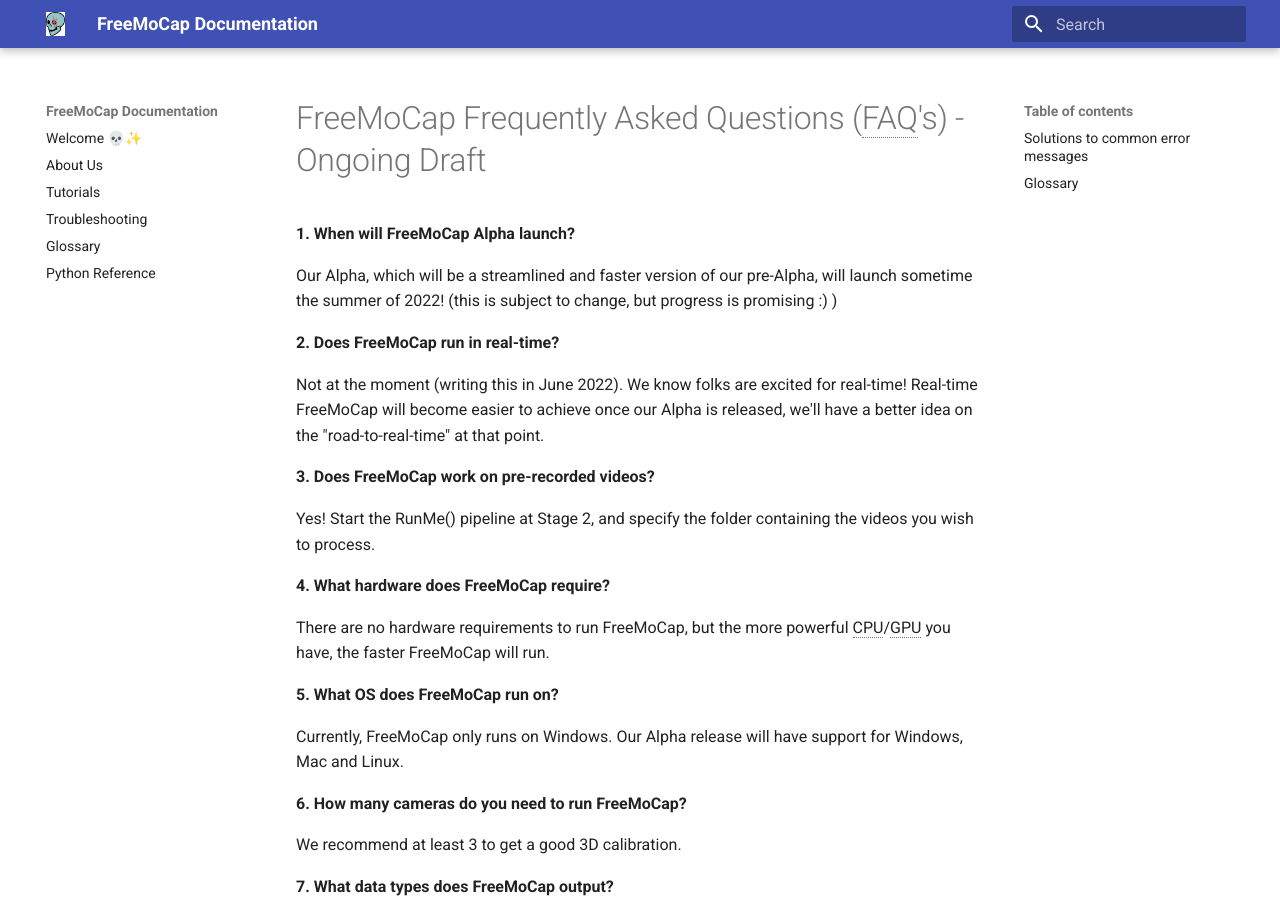
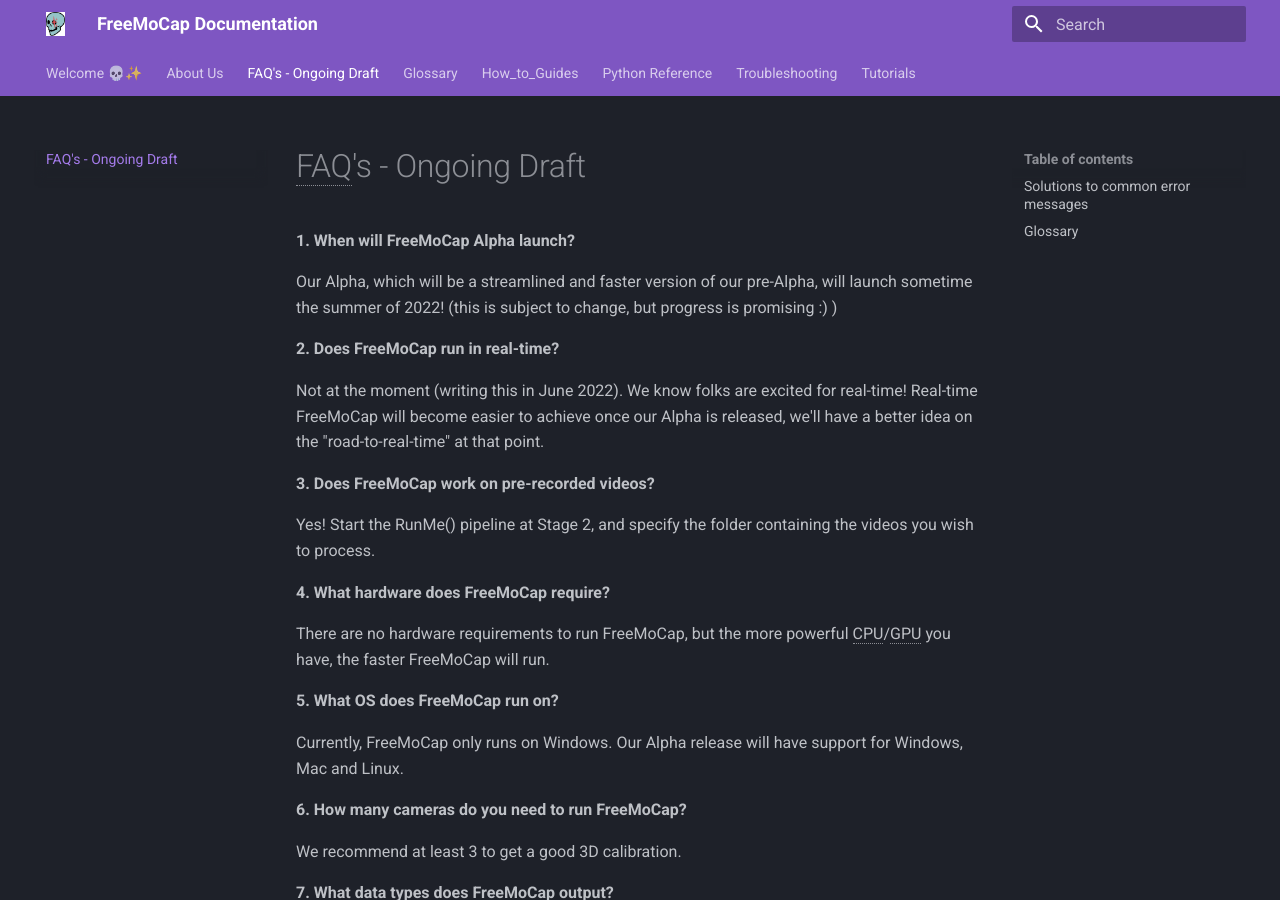
Before and after one commit to freemocap/documentation, an MkDocs documentation site: the page built from docs/frequently_asked_questions_faq.md, in a window 1280 px wide and 900 px high. Built offline with MkDocs 1.6.1 and Material for MkDocs 9.7.7, drawn with Linux system fonts in a browser that asks for light colours.

Commit message:
Playing with material theme
Customizing features within the material mkdocs theme

```diff
--- a/docs/frequently_asked_questions_faq.md
+++ b/docs/frequently_asked_questions_faq.md
@@ -1,6 +1,6 @@
 
 
-# FreeMoCap Frequently Asked Questions (FAQ's) - Ongoing Draft
+# FAQ's - Ongoing Draft
 
 
 **1. When will FreeMoCap Alpha launch?**
--- a/docs/how_to_guides.md
+++ b/docs/how_to_guides.md
@@ -1,3 +1,7 @@
+# How_to_Guides
+
 [How to calibrate your capture volume]()
+
 [How to choose your cameras]()
+
 [How to set up your capture volume]()
--- a/docs/requirements.txt
+++ /dev/null
@@ -1 +0,0 @@
-mkdocs-material==8.4.0
--- a/mkdocs.yml
+++ b/mkdocs.yml
@@ -4,15 +4,21 @@
   name: material
   logo: assets/skelly_freemocap_logo.png
   favicon: assets/skelly_freemocap_favicon.ico
+  features:
+    - navigation.tabs
+  palette:
+    scheme: slate
+    primary: deep purple
+    accent: orange
 
 # `nav` sets up the stuff on the left panel side bar of the main site
-nav:
-  - 'index.md'
-  - 'about_us.md'
-  - 'tutorials.md'
-  - 'troubleshooting.md'
-  - 'glossary.md'
-  - 'python_reference.md'
+# nav:
+#   - 'index.md'
+#   - 'about_us.md'
+#   - 'tutorials.md'
+#   - 'troubleshooting.md'
+#   - 'glossary.md'
+#   - 'python_reference.md'
 #   - 'frequently_asked_questions_faq.md' #disable until cleaned up
 
 markdown_extensions:
```
Also changed, not shown: docs/Tutorials/tutorials.md (added, +3 -0 lines), docs/index.md (+1 -0 lines), docs/tutorials.md (deleted, +0 -3 lines), docs/tutorials/first_session_tutorial.md (deleted).
